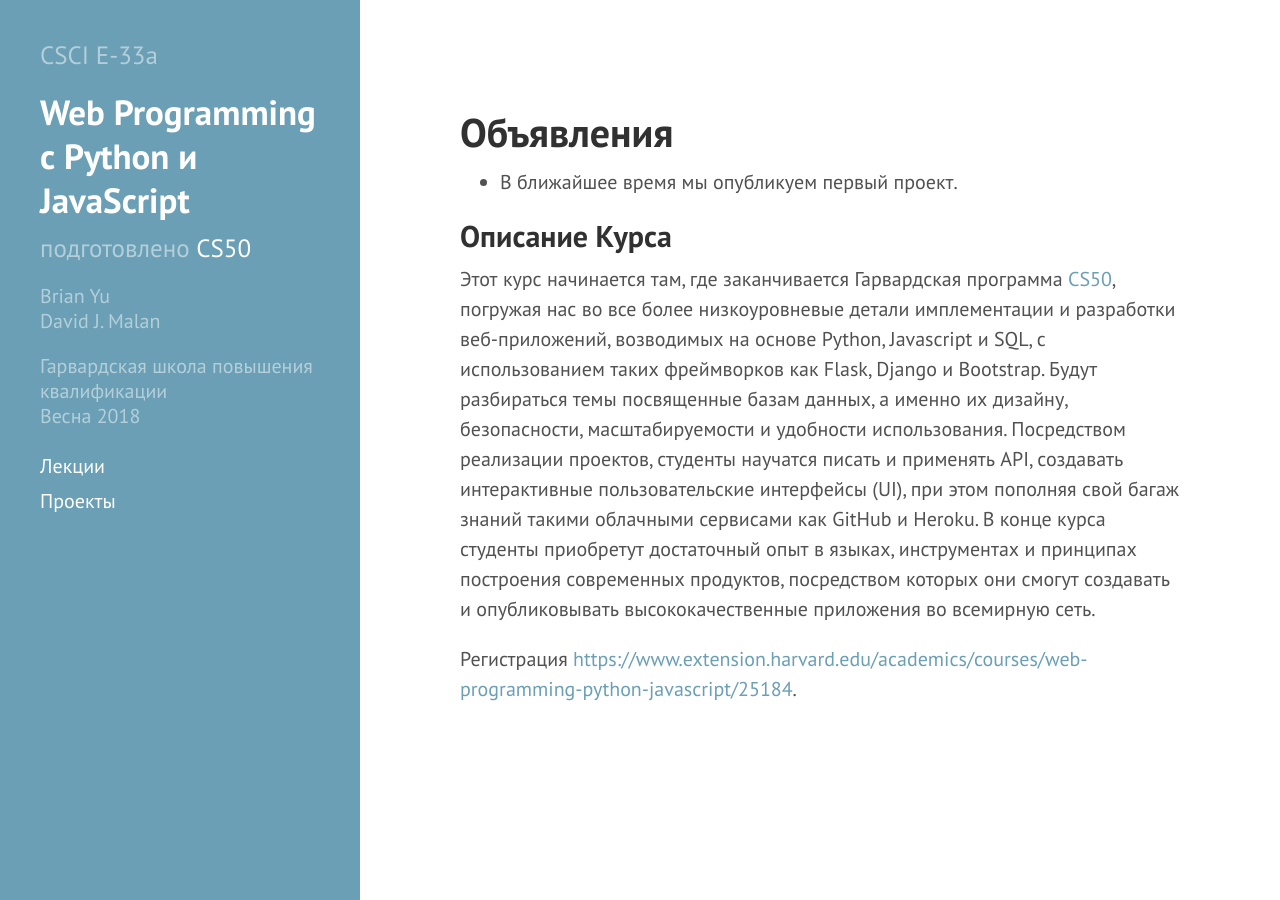
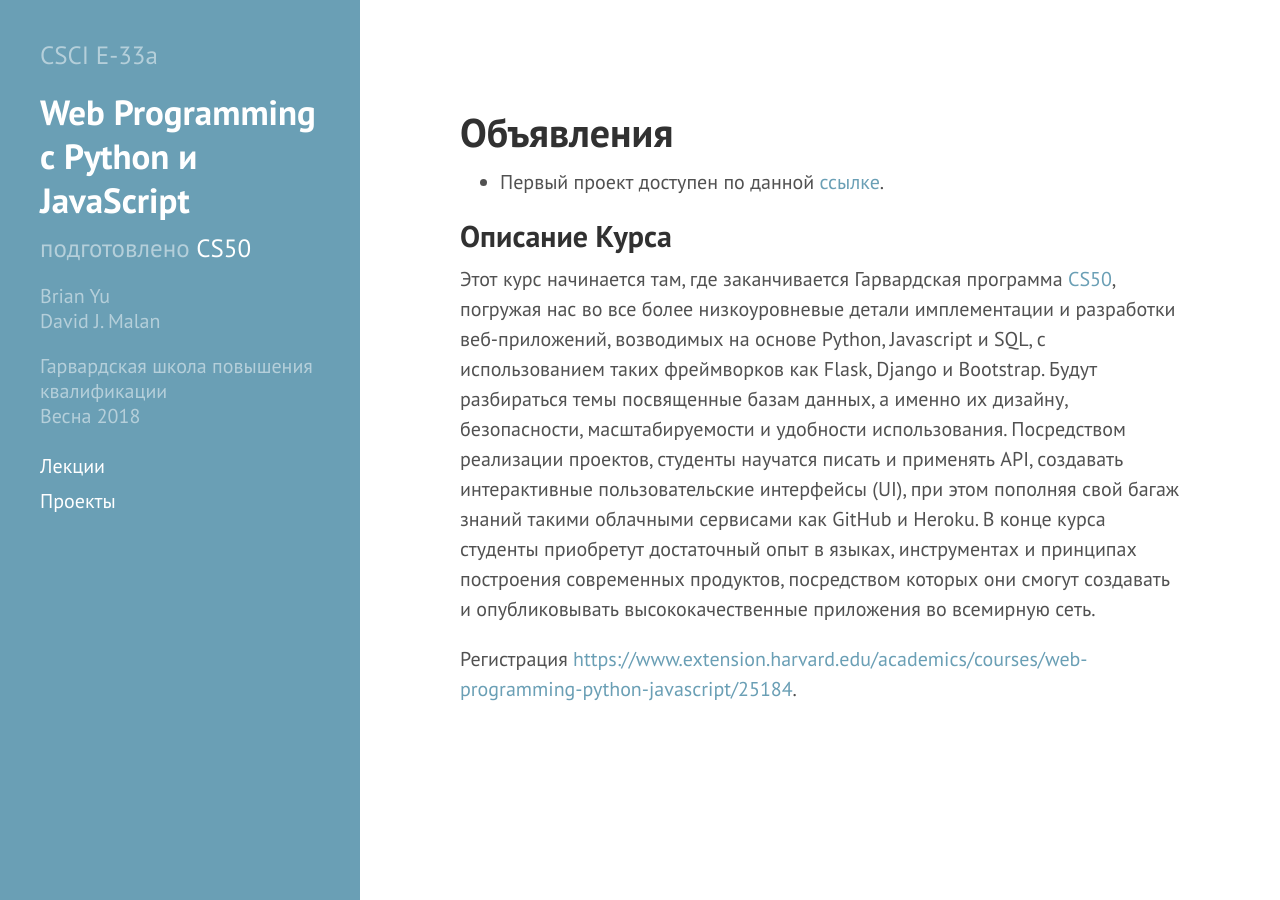
Before and after one commit to makecs50/web, a Jekyll site: the page built from index.html, in a window 1280 px wide. Built offline with Jekyll 4.4.1, drawn with Linux system fonts in a browser that asks for light colours; nearby versions of some CDN libraries; Markdown is read by kramdown in place of the engine named in the settings.

Commit message:
new announcement

```diff
--- a/index.html
+++ b/index.html
@@ -4,7 +4,7 @@
 <h1 id="announcements">Объявления</h1>
 
 <ul>
-<li>В ближайшее время мы опубликуем первый проект.</li>
+<li>Первый проект доступен по данной <a href="{{site.baseurl}}/web/projects/0">ссылке</a>.</li>
 </ul>
 
 <h2 id="course-description">Описание Курса</h2>
```
